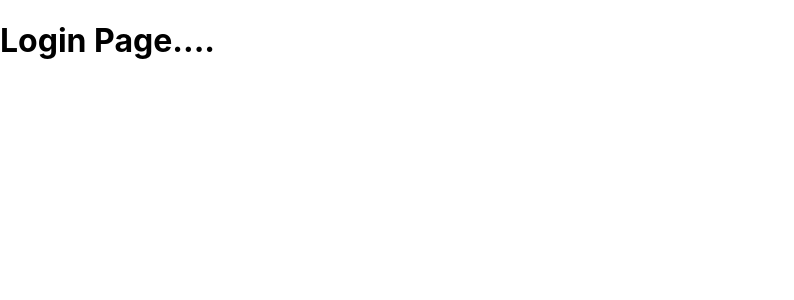
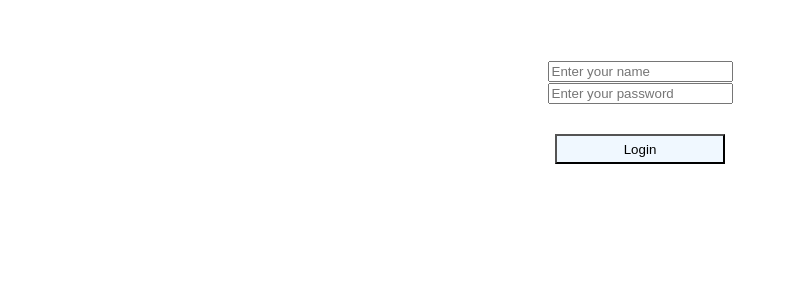
Before and after one commit to Nishkal7/reactProject, a React (Create React App) app in the folder hype/: page /login in a window 1280 px wide. Shown: the top 300 px of the page, without its empty margins (0-794 px from the left). Built offline with nearby package versions, Linux system fonts and the light colour scheme.

Commit message:
initial routing logics setup

```diff
--- a/hype/src/App.js
+++ b/hype/src/App.js
@@ -2,17 +2,20 @@ import { BrowserRouter, Routes, Route } from "react-router-dom";
 import Entry from "./entry/entry";
 import Login from "./login/login";
 import Register from "./register/register";
-// import Todo from "./todo/todo";
+import Layout from "./todo/layout";
+import Todo from "./todo/todo";
 
 
 const App = () => {
   return (
     <BrowserRouter>
       <Routes>
-          <Route path="/" element={<Entry />} />
-          <Route path="login" element={<Login />} />
-          <Route path="register" element={<Register />} />
-          {/* <Route path="*" element={<NoPage />} /> */}
+        <Route path="/" element={<Entry />} />
+        <Route path="login" element={<Login />} />
+        <Route path="register" element={<Register />} />
+        <Route path="/todo" element={<Layout />}>
+          <Route index element={<Todo />} />
+        </Route>
       </Routes>
     </BrowserRouter>
   );
--- a/hype/src/entry/entry.js
+++ b/hype/src/entry/entry.js
@@ -1,7 +1,21 @@
+import { Link } from "react-router-dom";
+
 const Entry = () => {
     return (
         <div>
-            <h1>entry Page....</h1>
+            <h1>HYPE</h1>
+            <>
+                <nav>
+                    <ul>
+                        <li>
+                            <Link to="/login">Login</Link>
+                        </li>
+                        <li>
+                            <Link to="/register">Register</Link>
+                        </li>
+                    </ul>
+                </nav>
+            </>
         </div>
     );
 }
--- /dev/null
+++ b/hype/src/login/login.css
@@ -0,0 +1,16 @@
+.formView {
+    /* background-color: aqua; */
+    display: flex;
+    justify-content: center;
+    align-items: center;
+    flex-direction: column;
+    margin: 30px;
+    padding: 30px;
+}
+
+.validate {
+    height: 30px;
+    width: 170px;
+    margin: 30px;
+    background-color: aliceblue;
+}
--- a/hype/src/login/login.js
+++ b/hype/src/login/login.js
@@ -1,7 +1,51 @@
+import React, { useState } from 'react';
+import { useNavigate } from 'react-router-dom';
+import './login.css';
+
 const Login = () => {
+    const [data, setData] = useState({
+        username: '',
+        password: ''
+    });
+
+    const navigate = useNavigate();
+
+    const changeHandler = (e) => {
+        setData({ ...data, [e.target.name]: e.target.value })
+    }
+
+    const validateUser = () => {
+        //dummy check
+        if (data.password === '1234567') {
+            navigate('/todo');
+        }
+        else {
+            alert('Invalid Password');
+        }
+    }
     return (
-        <div>
-            <h1>Login Page....</h1>
+        <div className='formView'>
+            <div>
+                <input
+                    name='username'
+                    type='text'
+                    value={data.username}
+                    placeholder='Enter your name'
+                    onChange={changeHandler}
+                />
+            </div>
+            <div>
+                <input
+                    name='password'
+                    type='password'
+                    value={data.password}
+                    placeholder='Enter your password'
+                    onChange={changeHandler}
+                />
+            </div>
+            <div>
+                <button className='validate' onClick={validateUser}>Login</button>
+            </div>
         </div>
     );
 }
--- /dev/null
+++ b/hype/src/todo/layout.js
@@ -0,0 +1,30 @@
+import React from 'react';
+import { Outlet, Link, useNavigate } from "react-router-dom";
+
+const Layout = () => {
+
+    const navigate = useNavigate();
+
+    const logout = () => {
+        navigate("/", { replace: true })
+
+    }
+    return (
+        <>
+            <nav>
+                <ul>
+                    <li>
+                        <Link to="/todo">Todo</Link>
+                    </li>
+                    <li>
+                        <Link to="/" onClick={logout}>Logout</Link>
+                    </li>
+                </ul>
+            </nav>
+
+            <Outlet />
+        </>
+    )
+};
+
+export default Layout;
```
